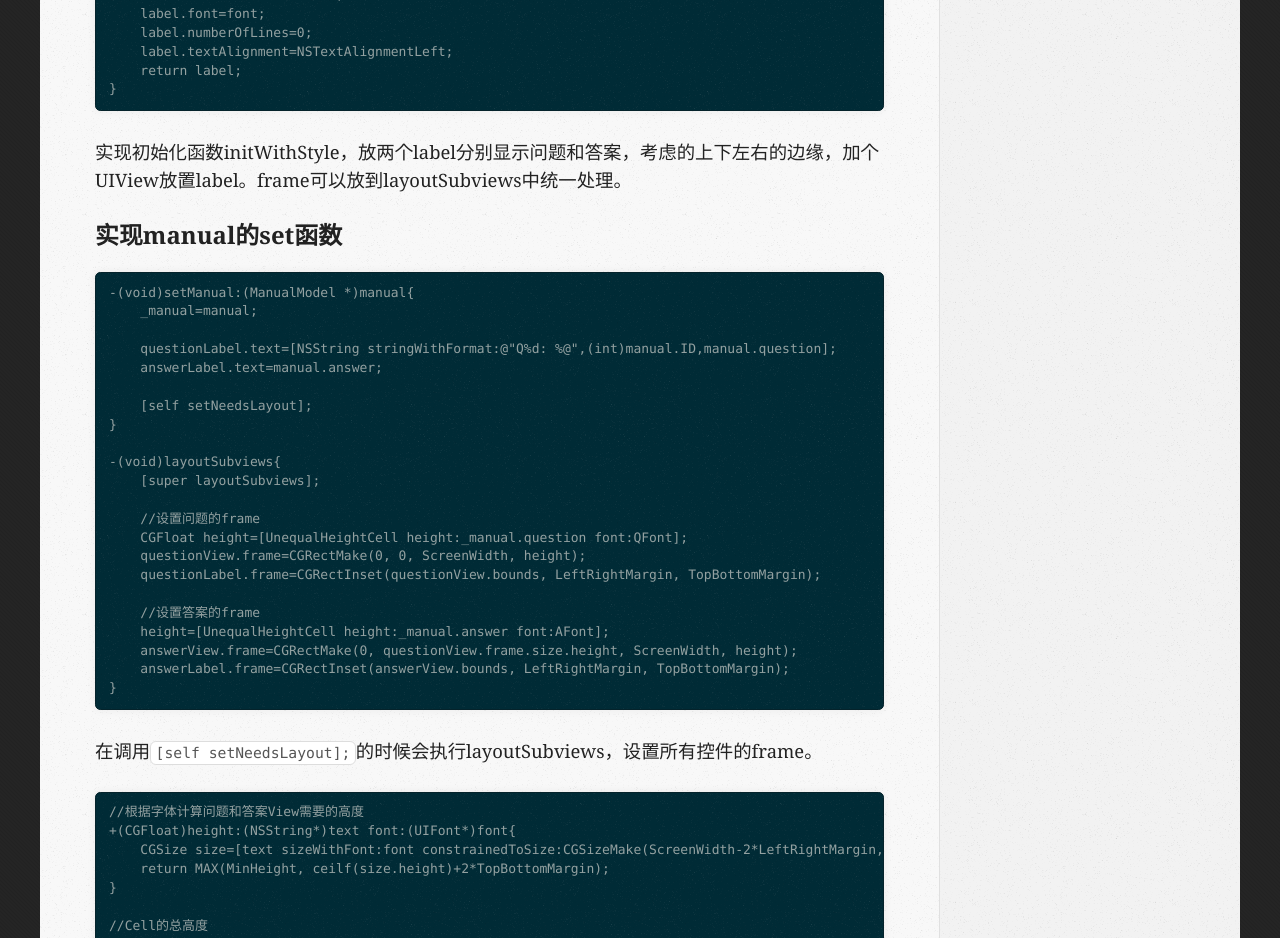
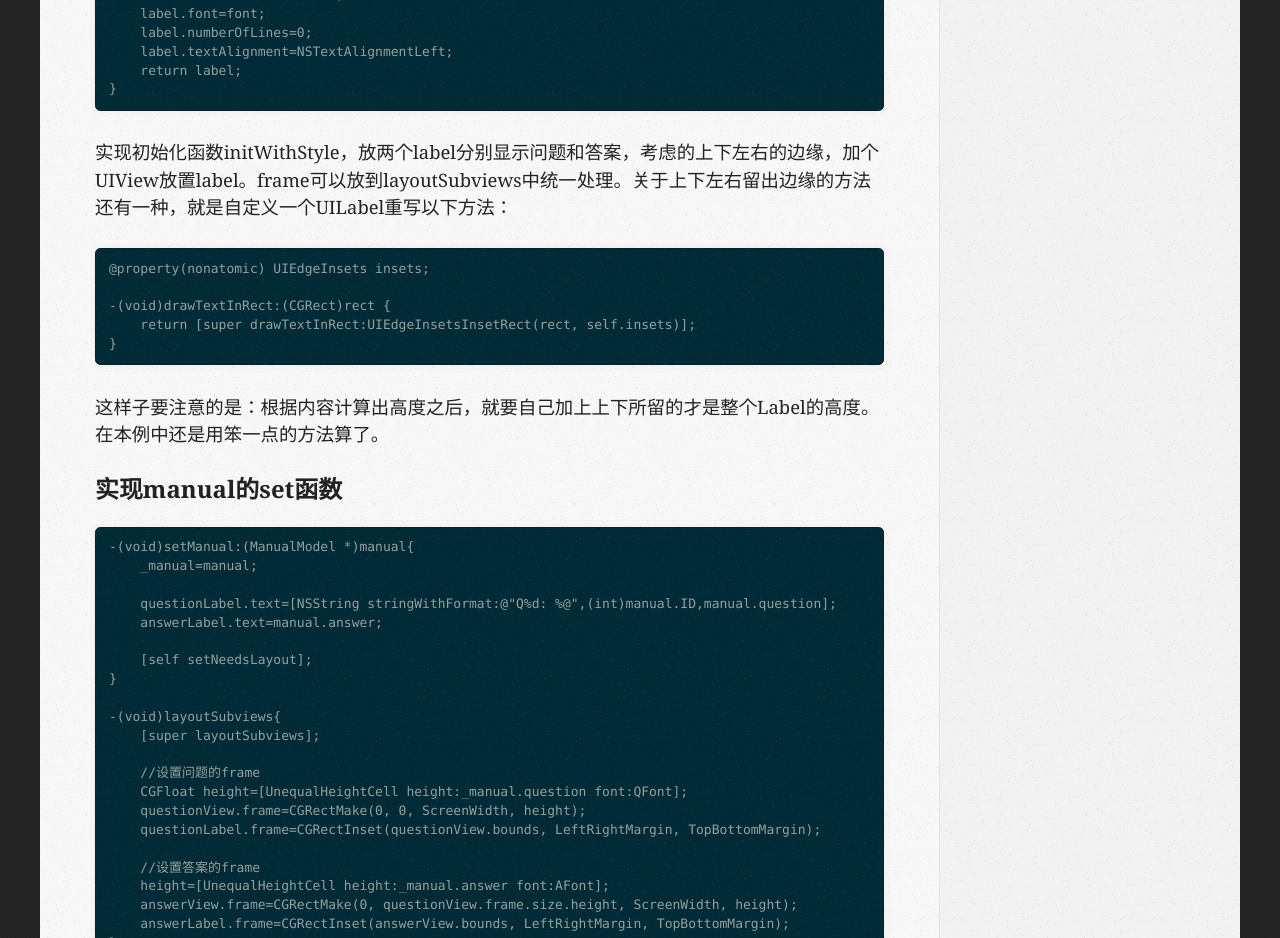
Before and after one commit to Loongwoo/Loongwoo.github.io, a plain HTML site: page blog/2015/07/09/at-ioszi-ding-yi-bu-deng-gao-uitableviewcell/index.html in a window 1280 px wide. Shown: the part 2320-3258 px from the top of the page. Drawn offline with nearby package versions, Linux system fonts and the light colour scheme.

Commit message:
Site updated at 2015-07-10 03:16:30 UTC

```diff
--- a/blog/2015/07/09/at-ioszi-ding-yi-bu-deng-gao-uitableviewcell/index.html
+++ b/blog/2015/07/09/at-ioszi-ding-yi-bu-deng-gao-uitableviewcell/index.html
@@ -169,7 +169,16 @@
 }
 </code></pre>
 
-<p>实现初始化函数initWithStyle，放两个label分别显示问题和答案，考虑的上下左右的边缘，加个UIView放置label。frame可以放到layoutSubviews中统一处理。</p>
+<p>实现初始化函数initWithStyle，放两个label分别显示问题和答案，考虑的上下左右的边缘，加个UIView放置label。frame可以放到layoutSubviews中统一处理。关于上下左右留出边缘的方法还有一种，就是自定义一个UILabel重写以下方法：</p>
+
+<pre><code>@property(nonatomic) UIEdgeInsets insets;
+
+-(void)drawTextInRect:(CGRect)rect {
+    return [super drawTextInRect:UIEdgeInsetsInsetRect(rect, self.insets)];
+}
+</code></pre>
+
+<p>这样子要注意的是：根据内容计算出高度之后，就要自己加上上下所留的才是整个Label的高度。在本例中还是用笨一点的方法算了。</p>
 
 <h3>实现manual的set函数</h3>
 
```
Also changed, not shown: atom.xml (+11 -2 lines), index.html (+10 -1 lines).
